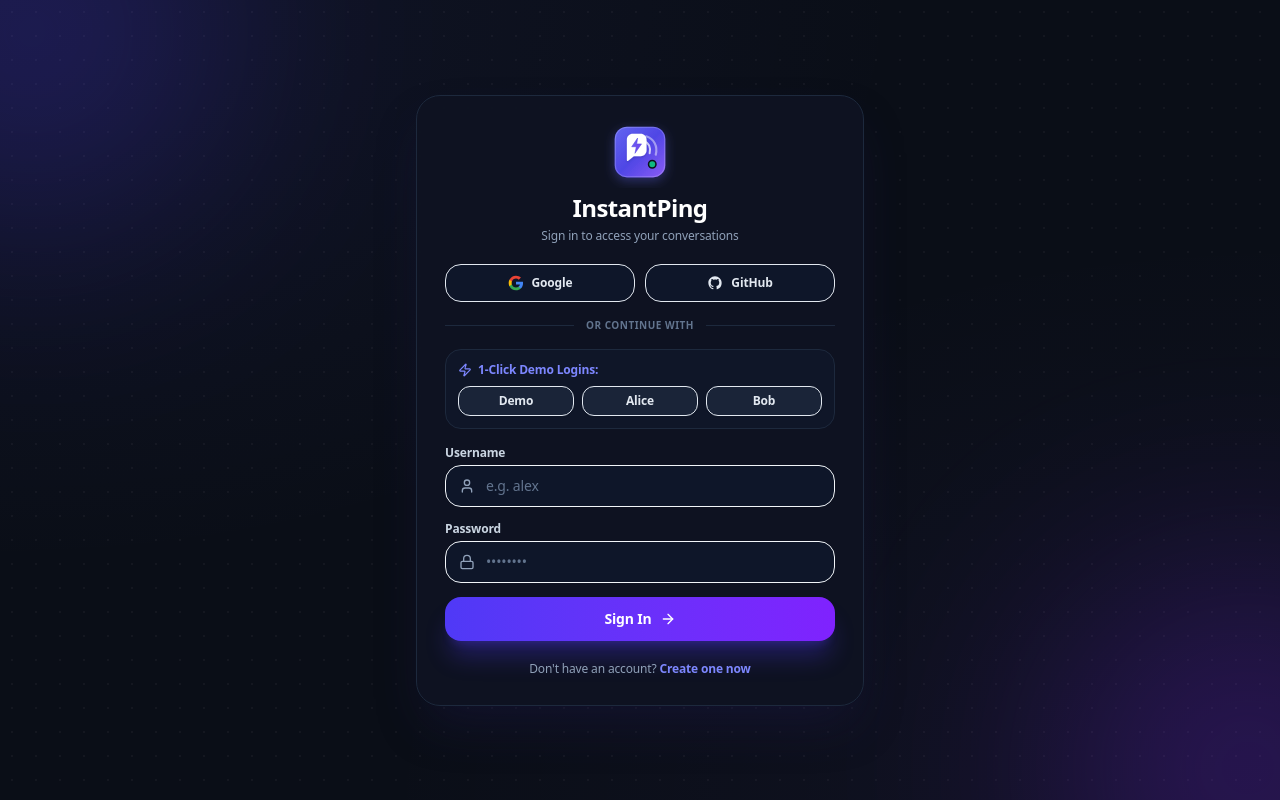
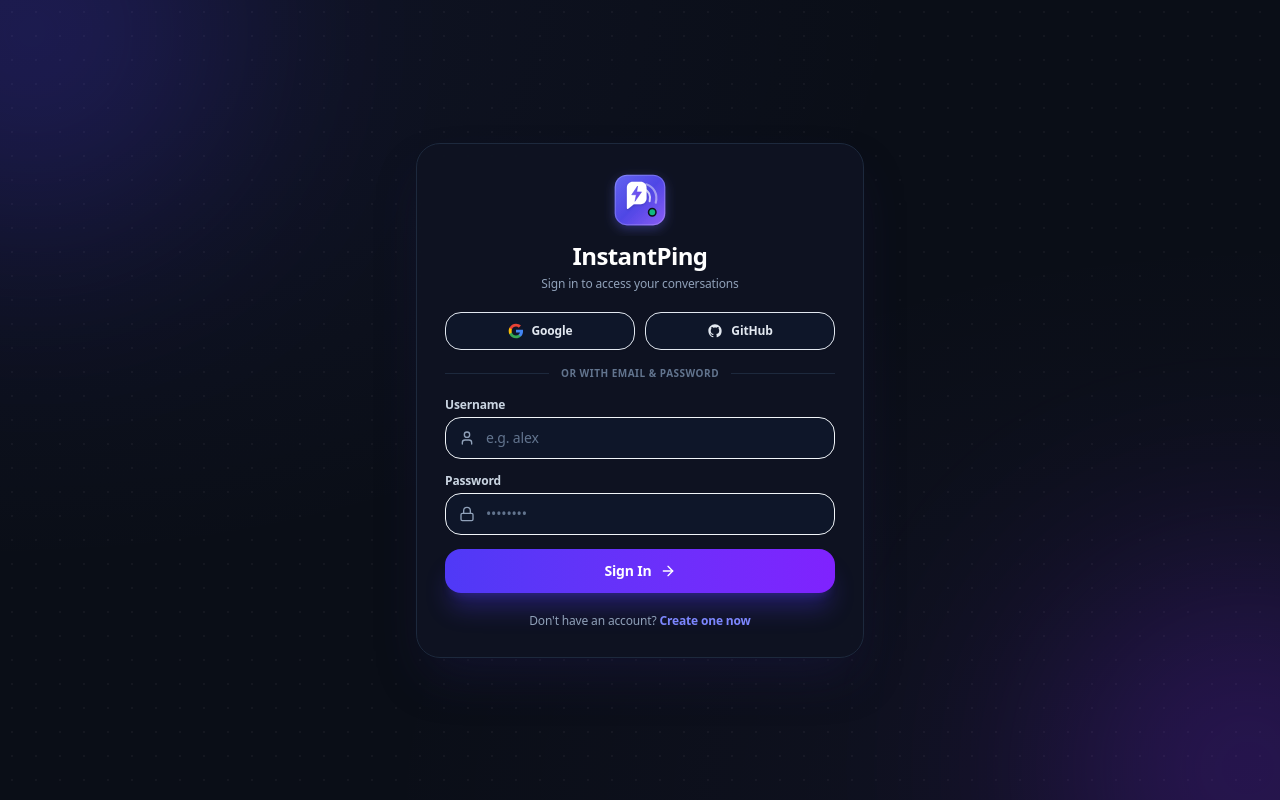
Before and after one commit to kanchan-11/whatsapp-plus, a React (Vite) app in the folder frontend/: page / in a window 1280 px wide. Built offline with nearby package versions, Linux system fonts and the light colour scheme.

Commit message:
chore(auth): remove demo quick logins from authentication modal

```diff
--- a/frontend/src/components/auth/AuthModal.jsx
+++ b/frontend/src/components/auth/AuthModal.jsx
@@ -15,7 +15,6 @@
   ChevronDown,
   Plus,
   Check,
-  Zap,
   X
 } from 'lucide-react';
 
@@ -77,24 +76,6 @@
   const [isUploadingAvatar, setIsUploadingAvatar] = useState(false);
   const fileInputRef = useRef(null);
   const dropdownRef = useRef(null);
-
-  const demoAccounts = [
-    { name: 'Demo User', username: 'user', pass: 'password123' },
-    { name: 'Alice', username: 'alice', pass: 'password123' },
-    { name: 'Bob', username: 'bob', pass: 'password123' },
-  ];
-
-  const handleQuickLogin = async (username) => {
-    setError('');
-    setIsLoading(true);
-    try {
-      await login({ usernameOrEmail: username, password: 'password123' });
-    } catch (err) {
-      setError(err.response?.data?.message || 'Login failed');
-    } finally {
-      setIsLoading(false);
-    }
-  };
 
   // Direct Google Sign In (Triggers Google's Official OAuth Account Chooser)
   const handleGoogleSignIn = async () => {
@@ -234,32 +215,10 @@
         <div className="flex items-center gap-3 my-4">
           <div className="flex-1 h-[1px] bg-slate-800"></div>
           <span className="text-[10px] font-bold text-slate-500 uppercase tracking-wider">
-            Or continue with
+            Or with email & password
           </span>
           <div className="flex-1 h-[1px] bg-slate-800"></div>
         </div>
-
-        {/* Quick Demo Login Bar */}
-        {!isRegister && (
-          <div className="mb-4 bg-slate-900/80 border border-slate-800 p-3 rounded-2xl">
-            <div className="flex items-center gap-1.5 text-xs text-indigo-400 font-semibold mb-2">
-              <Zap className="w-3.5 h-3.5" /> 1-Click Demo Logins:
-            </div>
-            <div className="grid grid-cols-3 gap-2">
-              {demoAccounts.map((acc) => (
-                <button
-                  key={acc.username}
-                  type="button"
-                  onClick={() => handleQuickLogin(acc.username)}
-                  className="py-1.5 px-2 bg-slate-800/80 hover:bg-indigo-600 hover:text-white border border-slate-750 rounded-xl text-xs font-semibold text-slate-200 transition cursor-pointer text-center truncate shadow-xs"
-                  title={`Login as ${acc.name} (${acc.username})`}
-                >
-                  {acc.name.split(' ')[0]}
-                </button>
-              ))}
-            </div>
-          </div>
-        )}
 
         {error && (
           <div className="mb-4 p-3 bg-rose-500/10 border border-rose-500/30 rounded-xl text-rose-400 text-xs text-center font-medium">
```
